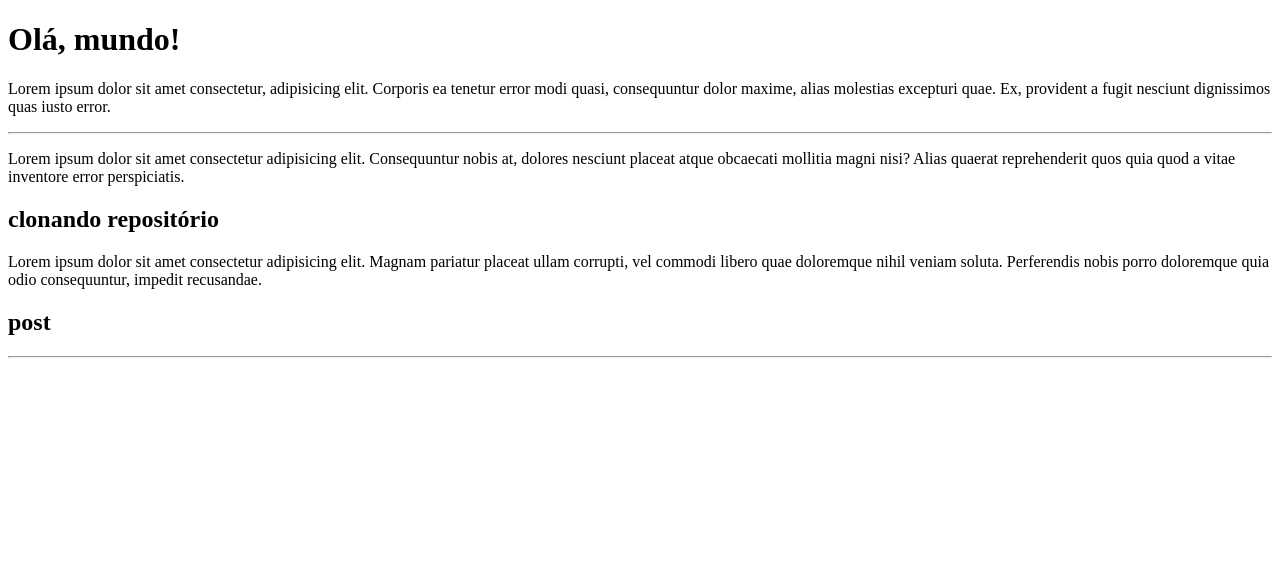
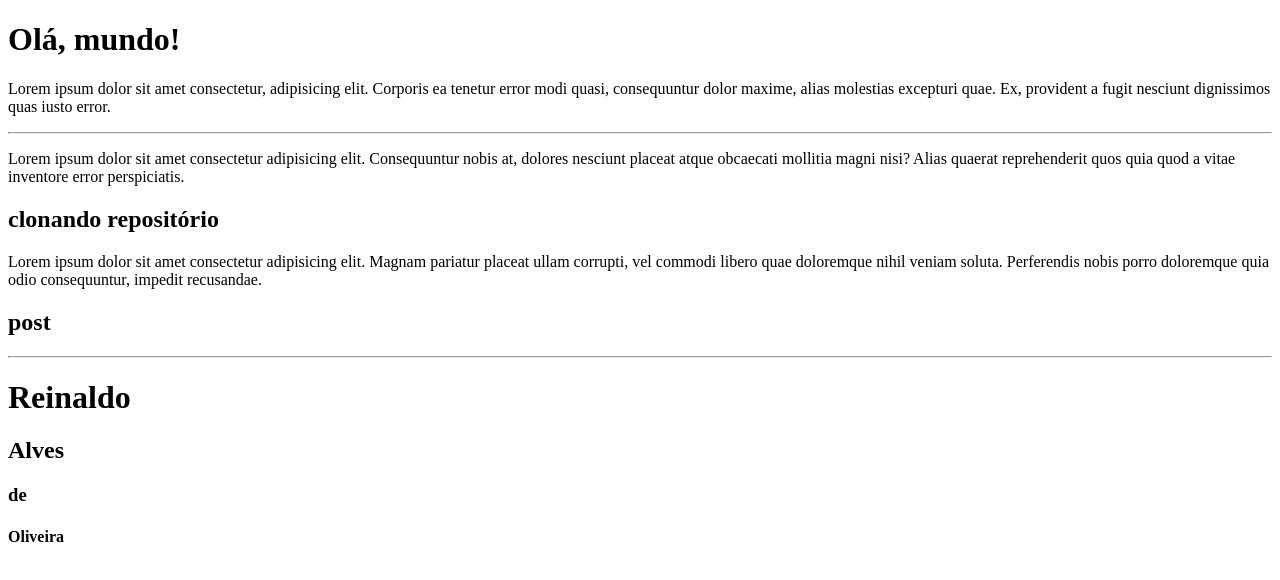
Before and after one commit to Reialves/Iniciando-com-Git---GitHub, a plain HTML site: page site-exemplo/index.html in a window 1280 px wide. Drawn offline with Linux system fonts and the light colour scheme.

Commit message:
teste com nome

```diff
--- a/site-exemplo/index.html
+++ b/site-exemplo/index.html
@@ -18,5 +18,9 @@
 
     <hr>
     <p><a href="google.com"></a></p>
+    <h1>Reinaldo</h1>
+    <h2>Alves</h2>
+    <h3>de</h3>
+    <h4>Oliveira</h4>
 </body>
 </html>
```
